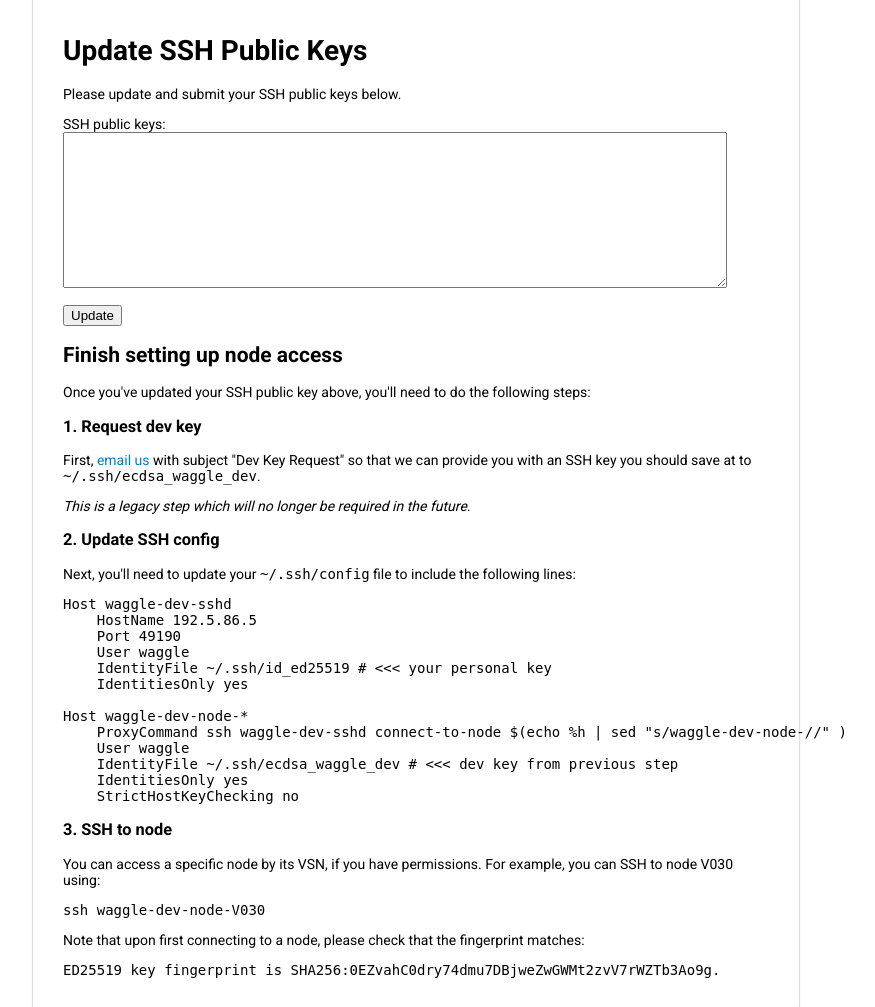
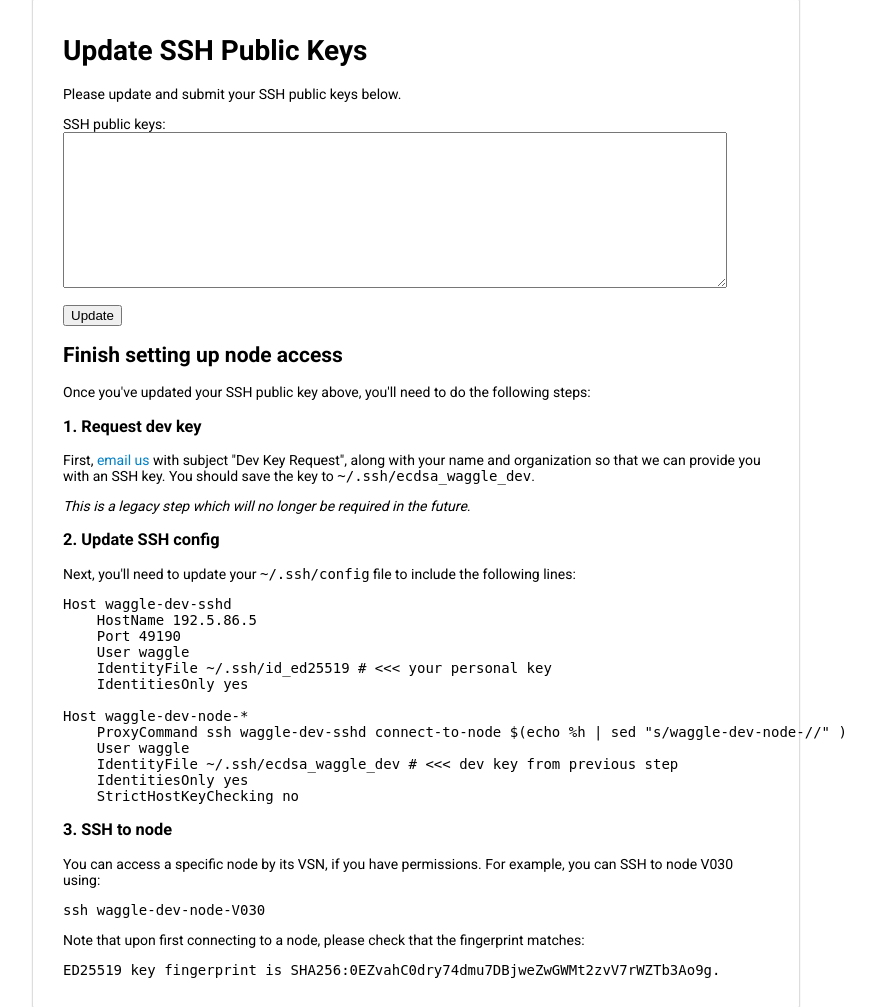
Before and after one commit to waggle-sensor/waggle-auth-app, a Django app: page /update-my-keys in a window 1280 px wide. Shown: the part 201-1208 px from the top of the page, without its empty margins (224-1099 px from the left). Run offline with Django 4.2, Linux system fonts and the light colour scheme; the visitor is signed in with stand-in values (Sample User, id 1).

Commit message:
updated dev key request text to match neal's work

```diff
--- a/templates/update-my-keys.html
+++ b/templates/update-my-keys.html
@@ -19,7 +19,10 @@
 
 <h3>1. Request dev key</h3>
 
-<p>First, <a href="https://docs.waggle-edge.ai/docs/contact-us">email us</a> with subject "Dev Key Request" so that we can provide you with an SSH key you should save at to <code>~/.ssh/ecdsa_waggle_dev</code>.</p>
+<p>
+First, <a href="https://docs.waggle-edge.ai/docs/contact-us">email us</a> with subject "Dev Key Request", along with your name and organization so that we can provide you with
+an SSH key. You should save the key to <code>~/.ssh/ecdsa_waggle_dev</code>.
+</p>
 
 <p><em>This is a legacy step which will no longer be required in the future.</em></p>
 
```
